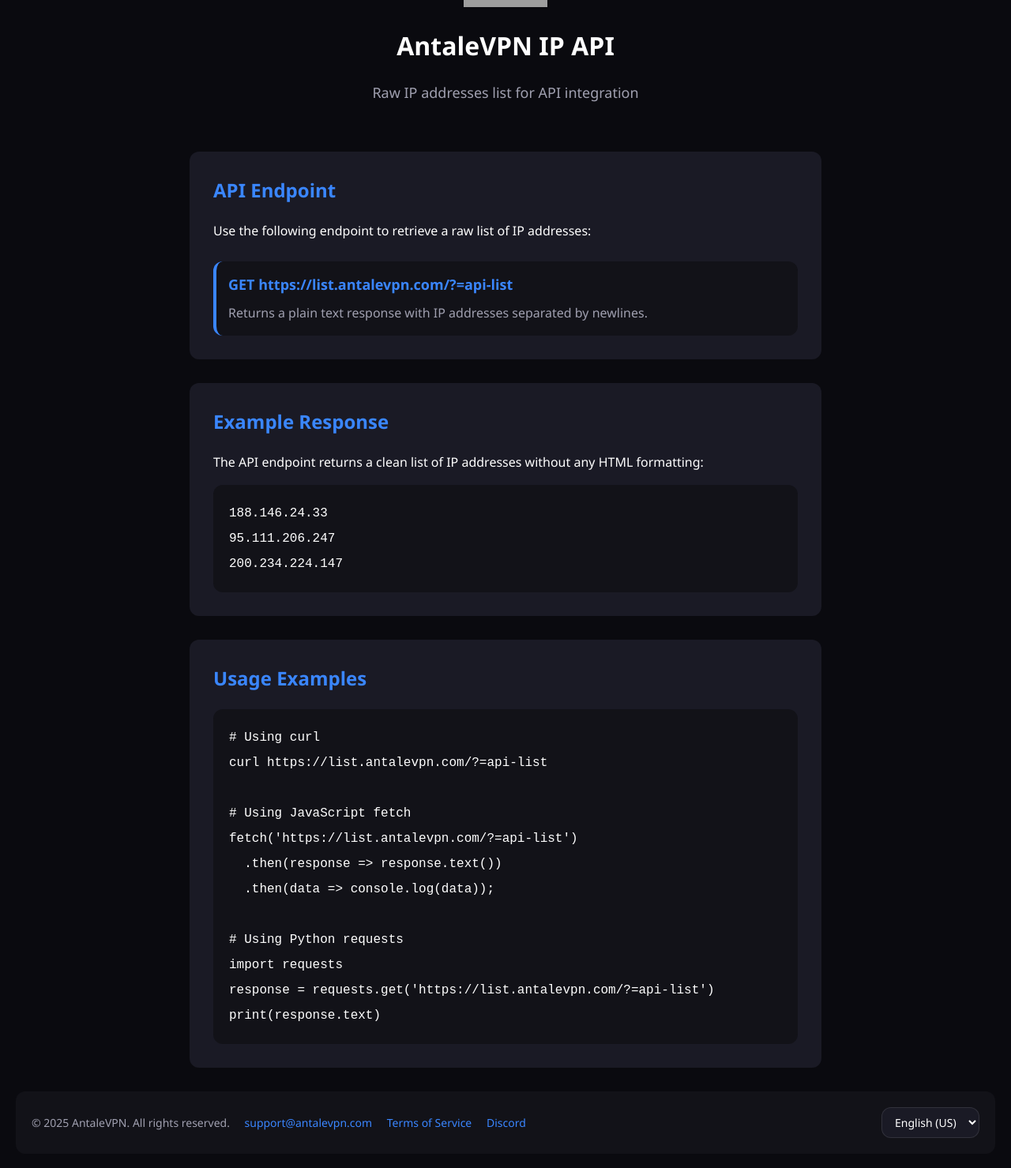
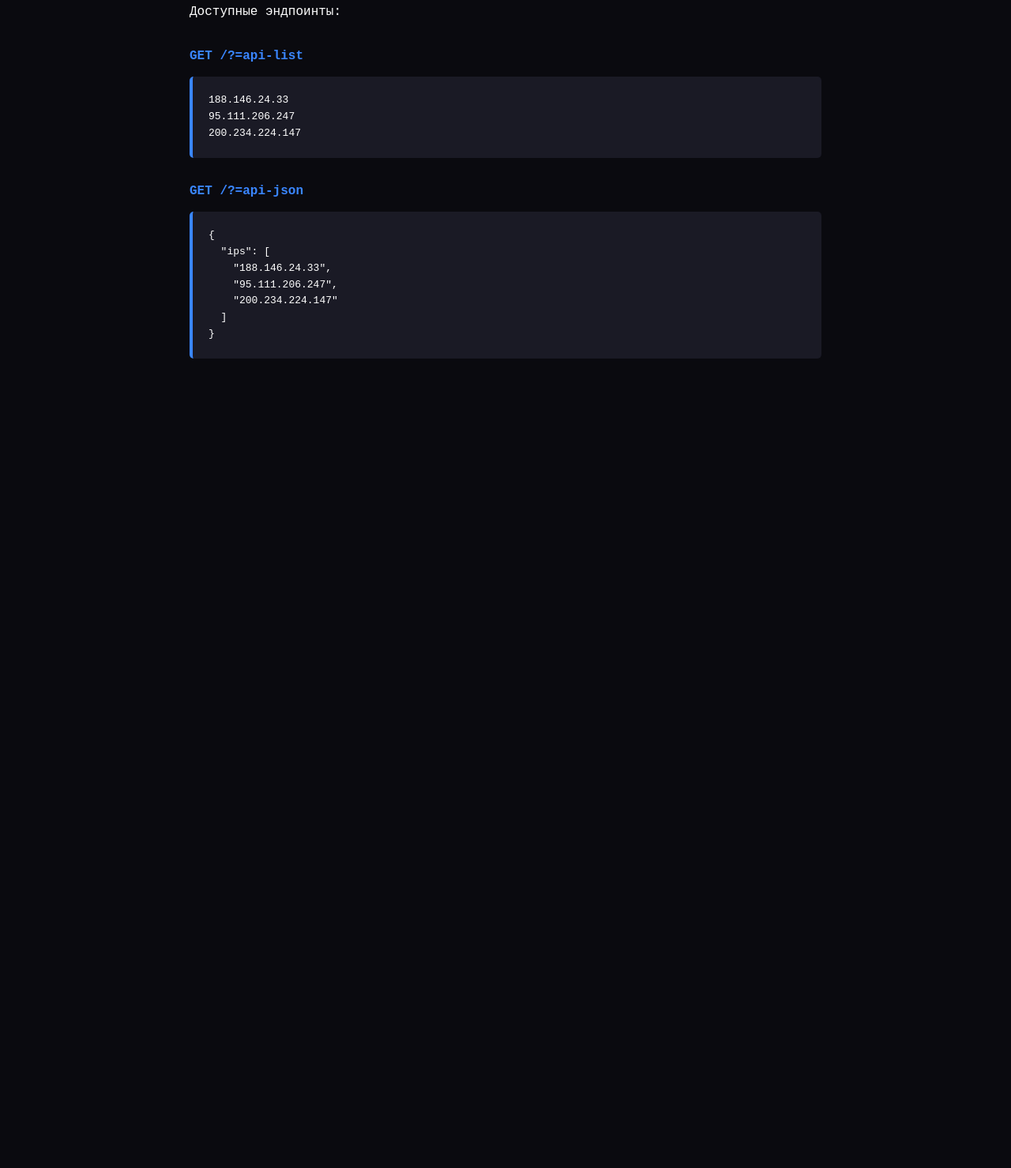
Before and after one commit to usflame/list.antalevpn.com, a plain HTML site: page index.html in a window 1280 px wide. Shown: the part 111-1590 px from the top of the page at 79% size. After the commit the page ends 800 px from the top, so only its background shows below. Drawn offline with Linux system fonts and the light colour scheme; grey boxes are pictures that could not be loaded.

Commit message:
Update index.html

```diff
--- a/index.html
+++ b/index.html
@@ -5,244 +5,71 @@
     <meta name="viewport" content="width=device-width, initial-scale=1.0">
     <title>AntaleVPN - IP API</title>
     <style>
-        :root {
-            --primary-bg: #0a0a0f;
-            --secondary-bg: #121218;
-            --card-bg: #1a1a25;
-            --accent-color: #3a86ff;
-            --text-primary: #ffffff;
-            --text-secondary: #a0a0b0;
-            --border-radius: 12px;
-        }
-
-        * {
+        body {
+            font-family: 'Courier New', monospace;
+            background: #0a0a0f;
+            color: #fff;
             margin: 0;
-            padding: 0;
-            box-sizing: border-box;
-            font-family: 'Segoe UI', Tahoma, Geneva, Verdana, sans-serif;
-        }
-
-        body {
-            background-color: var(--primary-bg);
-            color: var(--text-primary);
-            min-height: 100vh;
-            display: flex;
-            flex-direction: column;
             padding: 20px;
             line-height: 1.6;
         }
-
         .container {
             max-width: 800px;
             margin: 0 auto;
-            width: 100%;
         }
-
-        header {
-            text-align: center;
-            margin-bottom: 40px;
+        pre {
+            background: #1a1a25;
             padding: 20px;
+            border-radius: 5px;
+            overflow-x: auto;
+            border-left: 4px solid #3a86ff;
         }
-
-        .logo {
-            margin-bottom: 20px;
-        }
-
-        .logo img {
-            height: 80px;
-            margin-bottom: 15px;
-        }
-
-        .logo h1 {
-            font-size: 32px;
-            font-weight: 600;
-            color: var(--text-primary);
-            margin-bottom: 10px;
-        }
-
-        .subtitle {
-            color: var(--text-secondary);
-            font-size: 18px;
-            max-width: 600px;
-            margin: 0 auto;
-        }
-
-        .api-section {
-            background-color: var(--card-bg);
-            border-radius: var(--border-radius);
-            padding: 30px;
-            margin-bottom: 30px;
-        }
-
-        .section-title {
-            font-size: 24px;
-            margin-bottom: 20px;
-            color: var(--accent-color);
-        }
-
-        .code-block {
-            background-color: var(--secondary-bg);
-            border-radius: var(--border-radius);
-            padding: 20px;
-            overflow-x: auto;
-            margin-top: 15px;
-            font-family: 'Courier New', monospace;
-            font-size: 16px;
-            line-height: 2;
-            color: var(--text-primary);
-        }
-
-        .api-endpoint {
+        .endpoint {
+            color: #3a86ff;
+            font-weight: bold;
+            margin-top: 30px;
             display: block;
-            margin-top: 25px;
-            padding: 15px;
-            background-color: var(--secondary-bg);
-            border-radius: var(--border-radius);
-            border-left: 4px solid var(--accent-color);
-        }
-
-        .endpoint-url {
-            color: var(--accent-color);
-            font-weight: 600;
-            font-size: 18px;
-            word-break: break-all;
-        }
-
-        .endpoint-desc {
-            color: var(--text-secondary);
-            margin-top: 10px;
-        }
-
-        footer {
-            background-color: var(--secondary-bg);
-            padding: 20px;
-            display: flex;
-            justify-content: space-between;
-            align-items: center;
-            margin-top: auto;
-            border-radius: var(--border-radius);
-        }
-
-        .footer-left {
-            font-size: 14px;
-            color: var(--text-secondary);
-        }
-
-        .footer-left a {
-            color: var(--accent-color);
-            text-decoration: none;
-            margin-left: 15px;
-        }
-
-        .footer-left a:hover {
-            text-decoration: underline;
-        }
-
-        .language-selector select {
-            background-color: var(--card-bg);
-            color: var(--text-primary);
-            border: 1px solid rgba(255, 255, 255, 0.1);
-            border-radius: var(--border-radius);
-            padding: 8px 12px;
-            font-size: 14px;
-            cursor: pointer;
-        }
-
-        @media (max-width: 768px) {
-            footer {
-                flex-direction: column;
-                text-align: center;
-                gap: 10px;
-            }
-
-            .footer-left {
-                order: 2;
-            }
-
-            .language-selector {
-                order: 1;
-            }
-
-            .footer-left a {
-                margin: 0 8px;
-            }
         }
     </style>
 </head>
 <body>
     <div class="container">
-        <header>
-            <div class="logo">
-                <img src="https://cdn.liora.my/antalevpn.com/l/icon.png" alt="AntaleVPN Logo">
-                <h1>AntaleVPN IP API</h1>
-            </div>
-            <p class="subtitle">Raw IP addresses list for API integration</p>
-        </header>
+        <h1>AntaleVPN IP API</h1>
+        <p>Доступные эндпоинты:</p>
 
-        <div class="api-section">
-            <h2 class="section-title">API Endpoint</h2>
-            <p>Use the following endpoint to retrieve a raw list of IP addresses:</p>
+        <span class="endpoint">GET /?=api-list</span>
+        <pre id="ipList"></pre>
 
-            <div class="api-endpoint">
-                <span class="endpoint-url">GET https://list.antalevpn.com/?=api-list</span>
-                <p class="endpoint-desc">Returns a plain text response with IP addresses separated by newlines.</p>
-            </div>
-        </div>
-
-        <div class="api-section">
-            <h2 class="section-title">Example Response</h2>
-            <p>The API endpoint returns a clean list of IP addresses without any HTML formatting:</p>
-
-            <div class="code-block">
-                188.146.24.33<br>
-                95.111.206.247<br>
-                200.234.224.147
-            </div>
-        </div>
-
-        <div class="api-section">
-            <h2 class="section-title">Usage Examples</h2>
-
-            <div class="code-block">
-                # Using curl<br>
-                curl https://list.antalevpn.com/?=api-list<br><br>
-
-                # Using JavaScript fetch<br>
-                fetch('https://list.antalevpn.com/?=api-list')<br>
-                &nbsp;&nbsp;.then(response => response.text())<br>
-                &nbsp;&nbsp;.then(data => console.log(data));<br><br>
-
-                # Using Python requests<br>
-                import requests<br>
-                response = requests.get('https://list.antalevpn.com/?=api-list')<br>
-                print(response.text)
-            </div>
-        </div>
+        <span class="endpoint">GET /?=api-json</span>
+        <pre id="ipJson"></pre>
     </div>
 
-    <footer>
-        <div class="footer-left">
-            <span>&copy; 2025 AntaleVPN. All rights reserved.</span>
-            <a href="mailto:support@antalevpn.com">support@antalevpn.com</a>
-            <a href="#">Terms of Service</a>
-            <a href="#">Discord</a>
-        </div>
-        <div class="language-selector">
-            <select id="languageSelect">
-                <option value="en">English (US)</option>
-                <option value="ko">Korean</option>
-                <option value="es">Spanish</option>
-                <option value="ru">Russian</option>
-                <option value="pl">Polish</option>
-            </select>
-        </div>
-    </footer>
+    <script>
+        // Все IP в одной строке
+        const ipString = "188.146.24.33,95.111.206.247,200.234.224.147";
 
-    <script>
-        // Language selector
-        document.getElementById('languageSelect').addEventListener('change', function() {
-            alert('Language changed to ' + this.options[this.selectedIndex].text);
-        });
+        // Разделяем по запятой
+        const ipArray = ipString.split(',');
+
+        // Форматируем вывод
+        document.getElementById('ipList').textContent = ipArray.join('\n');
+        document.getElementById('ipJson').textContent = JSON.stringify({
+            ips: ipArray
+        }, null, 2);
+
+        // Проверяем параметры URL для API
+        const urlParams = new URLSearchParams(window.location.search);
+
+        if (urlParams.has('=api-list')) {
+            // Выводим чистый текст с IP-адресами
+            document.body.innerHTML = ipArray.join('\n');
+            document.contentType = 'text/plain';
+        }
+        else if (urlParams.has('=api-json')) {
+            // Выводим JSON
+            document.body.innerHTML = JSON.stringify({ ips: ipArray });
+            document.contentType = 'application/json';
+        }
     </script>
 </body>
 </html>
```
